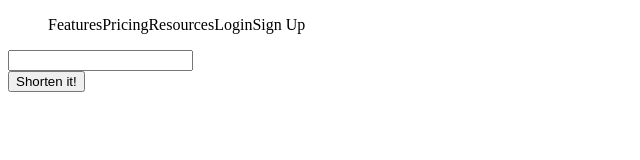
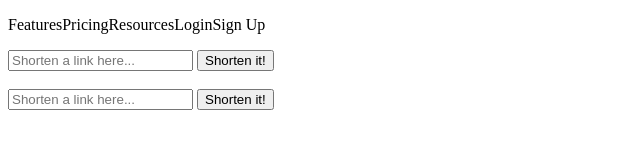
Before and after one commit to floresant/urlshortening, a website: page index.html in a window 1280 px wide. Shown: the whole page, without its empty margins (0-640 px from the left). Drawn offline with Linux system fonts and the light colour scheme.

Commit message:
Temporarily added both <form> and <button> to index.html file, added padding to styles.css, added blank function to shorten.js

```diff
--- a/index.html
+++ b/index.html
@@ -17,9 +17,11 @@
             <li>Sign Up</li>
         </ul>
     </nav>
-    <form action="">
-        <input type="text" name="urlinput" id="urlinput">
-    </form>
-    <button>Shorten it!</button>
+    <form action="http://localhost:3000" method="get">
+        <input type="text" name="urlinput" id="urlinput1" placeholder="Shorten a link here...">
+        <input type="submit" value="Shorten it!">
+    </form> <br>
+    <input type="text" name="urlinput" id="urlinput" placeholder="Shorten a link here...">
+    <button onclick="shortenUrl(document.getElementById.urlinput.value)">Shorten it!</button>
 </body>
 </html>
--- a/shorten.js
+++ b/shorten.js
@@ -0,0 +1,3 @@
+const shortenUrl = (url) => {
+
+}
--- a/styles.css
+++ b/styles.css
@@ -2,8 +2,10 @@
     display: flex;
     justify-content: start;
     list-style-type: none;
+    padding-left: 0;
+    padding-right: 10px;
 }
 
-#navList * {
+#navList > li {
     padding: 10px;
 }
```
